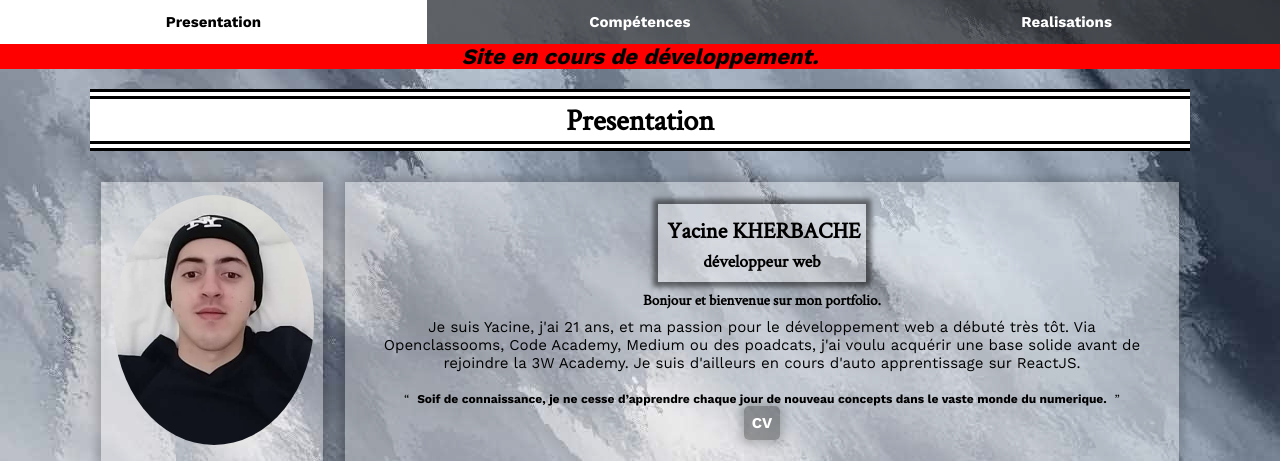
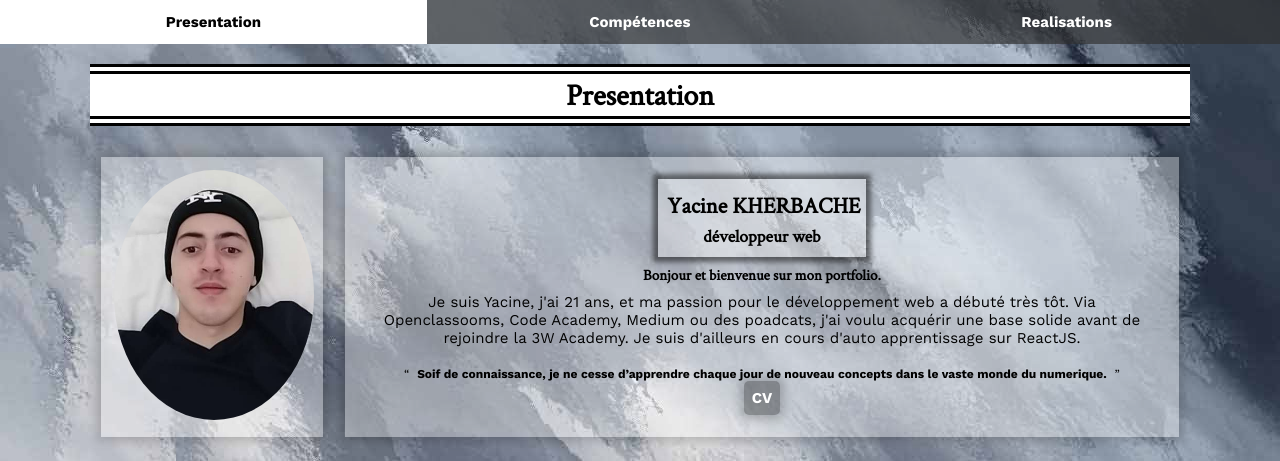
Before and after one commit to Yaci016/Yaci_Portfolio, a PHP site: page /home in a window 1280 px wide. Shown: the top 461 px of the page. Run offline with PHP 8.4, Linux system fonts and the light colour scheme.

Commit message:
Update layout.phtml

```diff
--- a/www/view/layout.phtml
+++ b/www/view/layout.phtml
@@ -19,9 +19,6 @@
         <a href="#competencies" title="compétence" class="Nav_elements">Compétences</a>
         <a href="#realization" title="Realisation" class="Nav_elements">Realisations</a>
     </nav>
-        <div id="banner" class="Unselectable_text">
-        Site en cours de développement.
-    </div>
 </header>
 <main>
     <?= $content ?>
```
